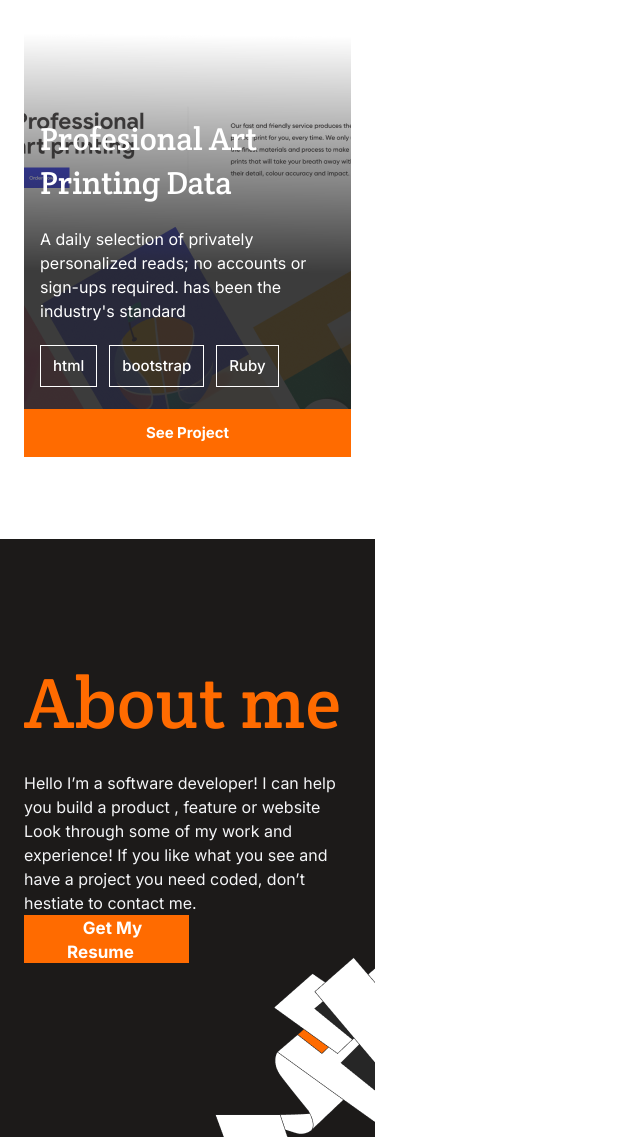
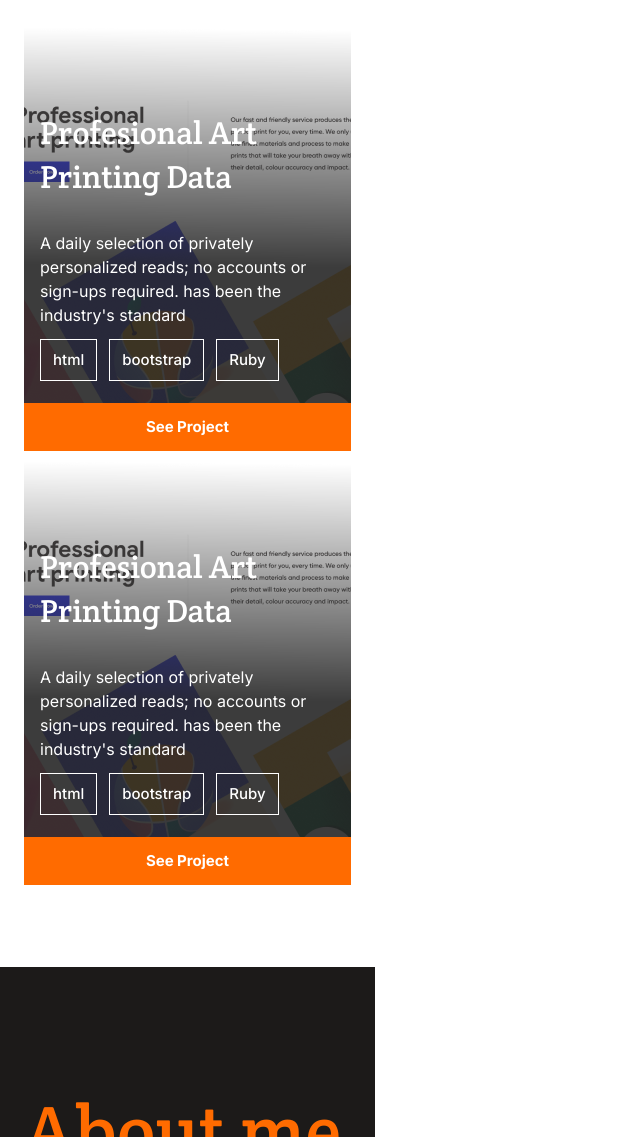
Before and after one commit to wale-prog/My-porfolio, a plain HTML site: page index.html in a window 1280 px wide. Shown: the part 1663-2800 px from the top of the page, without its empty margins (0-640 px from the left). Drawn offline with Linux system fonts and the light colour scheme.

Commit message:
Add more one portfolio page

```diff
--- a/index.html
+++ b/index.html
@@ -21,6 +21,7 @@
 </head>
 
 <body>
+    menu
     <section id="first-page">
 
         <header class="header">
@@ -68,6 +69,7 @@
 
         </section>
 
+
         <ul class="socials container">
             <li><a href="#"><img src="images/github.png" alt="github icon"></a></li>
             <li><a href="#"><img src="images/linkedin2.png" alt="linkedin icon"></a></li>
@@ -75,14 +77,15 @@
             <li><a href="#"><img src="images/twitter.png" alt="twitter icon"></a></li>
             <li><a href="#"><img src="images/medium.png" alt="medium logo"></a></li>
         </ul>
+        <img class="back-pic" src="images/background-image1.png" alt="background image">
     </section>
 
-    <section id="portfolio" class="container2">
-        <p class="portfolio-heading">My Recent Work</p>
-        <hr>
+    <section class="grid-container">
 
-        <div class="grid-container">
-            <div>
+        <section id="portfolio">
+            <p class="portfolio-heading">My Recent Work</p>
+            <hr>
+            <div class="portfolio-img">
                 <img src="images/Img Placeholder.png" alt="">
             </div>
             <h1>
@@ -99,11 +102,10 @@
                 <li>Ruby</li>
             </ul>
             <button class="btn"><a href="#">See Project</a></button>
+        </section>
 
-        </div>
-
-        <section id="printing">
-            <div class="grid-container">
+        <section class="printing">
+            <div class="">
                 <h1>Profesional Art Printing Data</h1>
                 <p>A daily selection of privately personalized reads; no accounts or sign-ups required. has been the
                     industry's standard</p>
@@ -117,6 +119,24 @@
             <button class="btn btn_2"><a href="#">See Project</a></button>
 
         </section>
+
+        <section class="printing">
+            <div class="">
+                <h1>Profesional Art Printing Data</h1>
+                <p>A daily selection of privately personalized reads; no accounts or sign-ups required. has been the
+                    industry's standard</p>
+                <ul class="skill-list printing-list">
+                    <li>html</li>
+                    <li>bootstrap</li>
+                    <li>Ruby</li>
+                </ul>
+            </div>
+
+            <button class="btn btn_2"><a href="#">See Project</a></button>
+
+        </section>
+
+
     </section>
 
     <section id="about-me">
--- a/style.css
+++ b/style.css
@@ -24,7 +24,7 @@ body {
 .header {
   background-color: #3e3c3c;
   height: 92px;
-  width: 100%;
+  width: 375px;
   position: fixed;
   top: 0;
   z-index: 1;
@@ -76,8 +76,14 @@ body {
   justify-content: space-between;
   padding-right: 37%;
   padding-left: 3%;
-  padding-bottom: 62px;
+  padding-bottom: 120px;
   list-style: none;
+}
+
+.back-pic {
+  position: absolute;
+  top: 470px;
+  left: 240px;
 }
 
 .hamburger {
@@ -101,11 +107,15 @@ body {
   margin-top: 120px;
 }
 
-.container2 {
-  padding: 0 24px
+.portfolio-img {
+  margin-top: 72px;
 }
+
 #portfolio {
   color: #091e42;
+  margin-left: 24px;
+  margin-right: 24px;
+  margin-bottom: 24px;
 }
 
 .portfolio-text {
@@ -121,18 +131,12 @@ body {
 
 .grid-container {
   display: grid;
-  grid-template-rows: 375px 375 375px 375px 375 375px;
-  gap: 10px;
+  grid-template-rows: 880px 386px 386px;
+  grid-template-columns: 375px;
+  gap: 48px;
 }
 
-.grid-container h1 {
-  font-family: 'Crete Round', serif;
-  font-size: 32px;
-  line-height: 44px;
-  font-weight: 400;
-}
-
-.skill-list{
+.skill-list {
   list-style: none;
   display: flex;
   margin-right: 12px;
@@ -147,7 +151,6 @@ body {
   line-height: 20px;
   font-family: 'Inter', sans-serif;
   font-weight: 500;
-  line-height: 20px;
   font-size: 15px;
 }
 
@@ -161,7 +164,6 @@ body {
   font-size: 15px;
   width: 124px;
   height: 48px;
-
 }
 
 .btn {
@@ -172,16 +174,13 @@ body {
   margin-bottom: 36px;
 }
 
-.grid-container img {
-  margin-top: 80px;
+.printing {
+  background-image: url('images/background.png');
+  height: 386px;
+  margin: 0 24px;
 }
 
-#printing{
-  background-image: url('images/background.png');
-  height: 386px;
-}
-
-#printing h1 {
+.printing h1 {
   margin-top: 84px;
   font-family: 'Crete Round', serif;
   font-weight: 400;
@@ -190,14 +189,20 @@ body {
   margin-left: 16px;
   margin-right: 16px;
   color: #fff;
-  margin-bottom: 12px
+}
+
+#portfolio h1 {
+  font-family: 'Crete Round', serif;
+  font-size: 32px;
+  line-height: 44px;
+  font-weight: 400;
 }
 
 .btn_2 {
   width: 327px;
 }
 
-#printing p {
+.printing p {
   font-family: 'Inter', sans-serif;
   font-style: normal;
   font-weight: 400;
@@ -207,9 +212,8 @@ color: #fff;
   margin: 0 16px;
 }
 
-#printing .skill-list li {
+.printing .skill-list li {
   color: #fff;
-
 }
 
 .printing-list {
@@ -222,7 +226,6 @@ margin: 0 16px;
   margin-top: 120px;
   width: 375px;
   background-color: #1c1a19;
-  width: 375px;
   height: 1901px;
 }
 
@@ -245,24 +248,22 @@ margin: 0 16px;
   font-size: 16px;
   line-height: 24px;
   width: 327px;
-  line-height: 24px;
+  margin-bottom: 36px;
 }
 
 .about-btn {
   width: 165px;
-
   background-color: #ff6b00;
   border: none;
+}
 
-
-
-}
 .about-btn a {
   padding: 12px;
   font-family: 'Inter', sans-serif;
   font-weight: 700;
-  font-size: 17px;
+  font-size: 16px;
   line-height: 24px;
+  letter-spacing: 0.03em;
 }
 
 #about-me img {
@@ -273,7 +274,7 @@ margin: 0 16px;
 
 .line {
   position: relative;
-  bottom: 80px
+  bottom: 80px;
 }
 
 #about-category {
```
Lines whose indentation alone changed are shown as unchanged.
